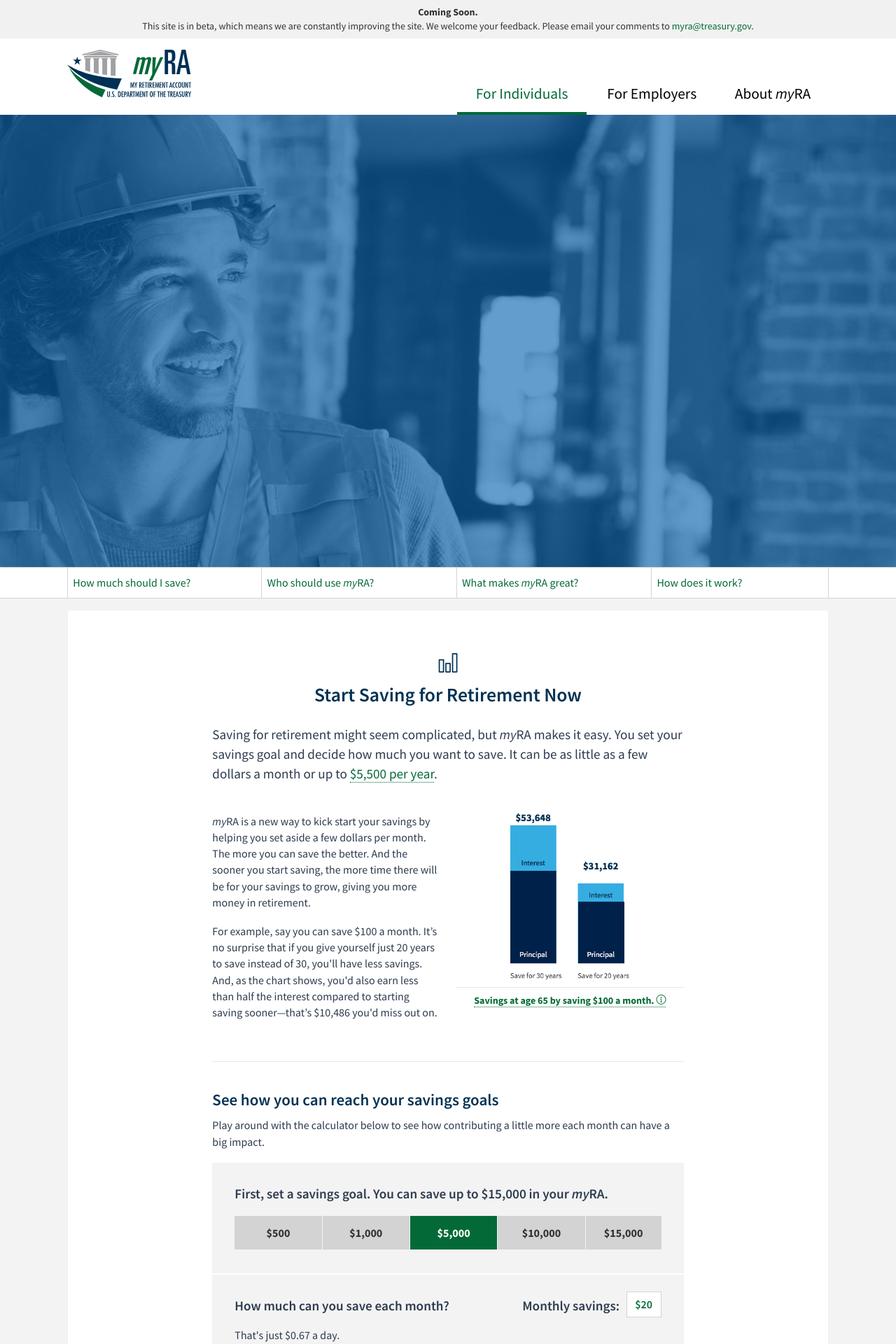
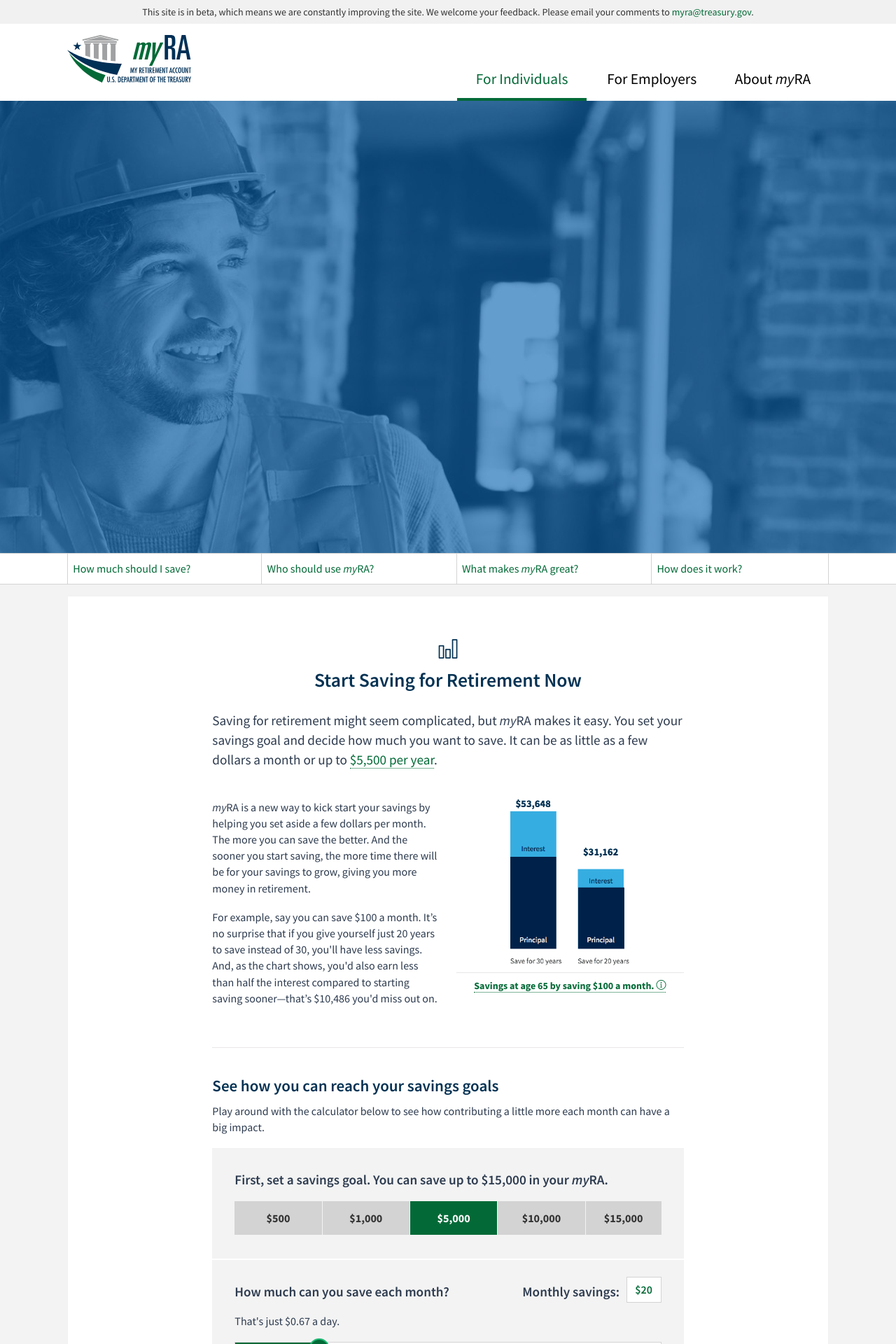
Before and after one commit to 18F/myra, a Jekyll site: the page built from individuals/dec15.html, in a window 1280 px wide. Shown: the top 1920 px of the page at 70% size. Built offline with Jekyll 4.4.1, drawn with Linux system fonts in a browser that asks for light colours.

Commit message:
Beta message

```diff
--- a/_includes/header.html
+++ b/_includes/header.html
@@ -11,10 +11,10 @@
 
   <header class="site-header" role="banner" itemscope itemtype="http://schema.org/WPHeader">
     <a class="skip-nav" tabindex="1" href="#main">Skip to main content</a>
-    <div class="alpha">
+    <div class="status">
       <div class="container">
-        <span><strong>Coming Soon.</strong></span>
-        <span>This site is in beta, which means we are constantly improving the site. We welcome your feedback. Please email your comments to <a href="mailto:myra@treasury.gov">myra@treasury.gov</a>.</span>
+        <span class="beta">This site is in beta. <a class="toggle" data-toggle="beta-message">Learn more.</a></span>
+        <span id="beta-message" class="toggle-item">This site is in beta, which means we are constantly improving the site. We welcome your feedback. Please email your comments to <a href="mailto:myra@treasury.gov">myra@treasury.gov</a>.</span>
       </div>
     </div>
     <div class="container">
--- a/static/_sass/_custom.scss
+++ b/static/_sass/_custom.scss
@@ -41,7 +41,7 @@
   }
 }
 
-.alpha {
+.status {
   display: block;
   background: #f1f1f1;
   color: #333;
@@ -50,10 +50,15 @@
   padding: .5em;
   font-size: 14px;
   font-size: .875rem;
-
-  span {
-    display: block;
-  }
+}
+
+.beta {
+  float: right;
+  display: none;
+}
+
+.toggle-item {
+  // display: none;
 }
 
 .site-header {
@@ -324,13 +329,6 @@
   padding: 1em;
 }
 
-.coming-soon {
-  @extend h3;
-  display: block;
-  color: #fff;
-  margin-bottom: 0;
-  font-weight: 400;
-}
 
 .tagline {
   font-size: $base-font-size * 1.2;
```
